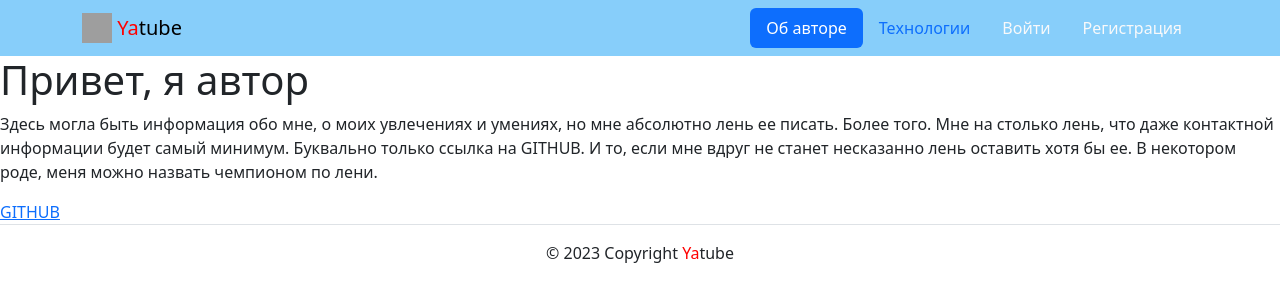
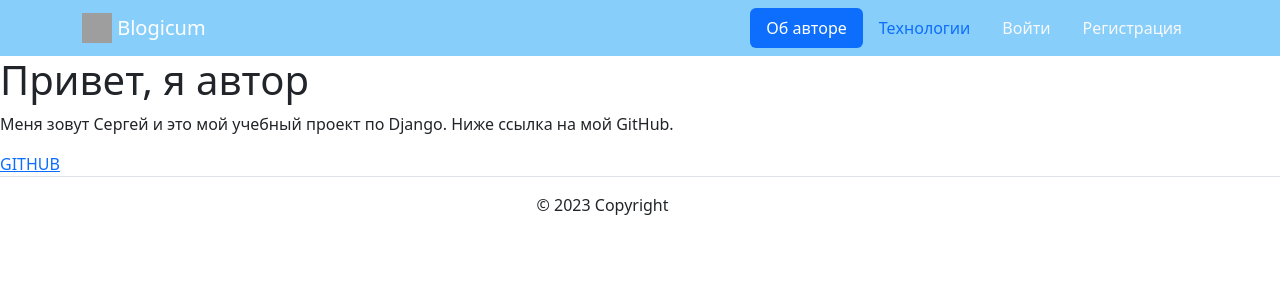
Before and after one commit to sergey-xx/Blogicum, a Django app: page /about/author/ in a window 1280 px wide. Shown: the top 302 px of the page. Run offline with Django 3.2, Linux system fonts and the light colour scheme; some libraries are stand-ins or nearby versions; grey boxes are pictures that could not be loaded.

Commit message:
Изменено лого

```diff
--- a/yatube/templates/about/about_author.html
+++ b/yatube/templates/about/about_author.html
@@ -9,12 +9,8 @@
     Привет, я автор
   </h1>
   <p>
-    Здесь могла быть информация обо мне, о моих увлечениях и умениях,
-    но мне абсолютно лень ее писать. Более того. Мне на столько лень,
-    что даже контактной информации будет самый минимум. Буквально только
-    ссылка на GITHUB. И то, если мне вдруг не станет несказанно лень
-    оставить хотя бы ее. В некотором роде, меня можно назвать чемпионом
-    по лени.
+    Меня зовут Сергей и это мой учебный проект по Django.
+    Ниже ссылка на мой GitHub.
   </p>
   <a href = "https://github.com/sergey-xx"> GITHUB </a>
 {% endblock %}
--- a/yatube/templates/about/about_tech.html
+++ b/yatube/templates/about/about_tech.html
@@ -27,7 +27,9 @@
     <article class="col-12 col-md-9">
       <p>
         Данный сайт создан на технологии Django на языке Python.
-        В сознании проекта принимали участие Жучка, внучка, бабка, дедка,
+      </p>
+      <p>
+      В сознании проекта принимали участие Жучка, внучка, бабка, дедка,
         репка."
       </p>
     </article>
--- a/yatube/templates/includes/footer.html
+++ b/yatube/templates/includes/footer.html
@@ -1,2 +1,2 @@
 <!-- тег span используется для добавления нужных стилей отдельным участкам текста -->
-<p>© {% now "Y" %} Copyright <span style="color:red">Ya</span>tube</p>
+<p>© {% now "Y" %} Copyright <span style="color:white">Blogicum</span></p>
--- a/yatube/templates/includes/header.html
+++ b/yatube/templates/includes/header.html
@@ -3,9 +3,8 @@
   <div class="container">
     <a class="navbar-brand" href="{% url 'posts:index' %}">
       <img src="{% static 'img/logo.png' %}" width="30" height="30" class="d-inline-block align-top" alt="">
-      <span style="color:red">Ya</span>tube
+      <span style="color:white">Blogicum</span>
     </a>
-    {# Добавлено в спринте #}
     {% comment %}
     Меню - список пунктов со стандартными классами Bootsrap.
     Класс nav-pills нужен для выделения активных пунктов
@@ -57,6 +56,5 @@
         </li>
       {% endif %}
     </ul>
-    {# Конец добавленого в спринте #}
   </div>
 </nav>
```
Also changed, not shown: requirements.txt (+80 -0 lines), 3 other files.
